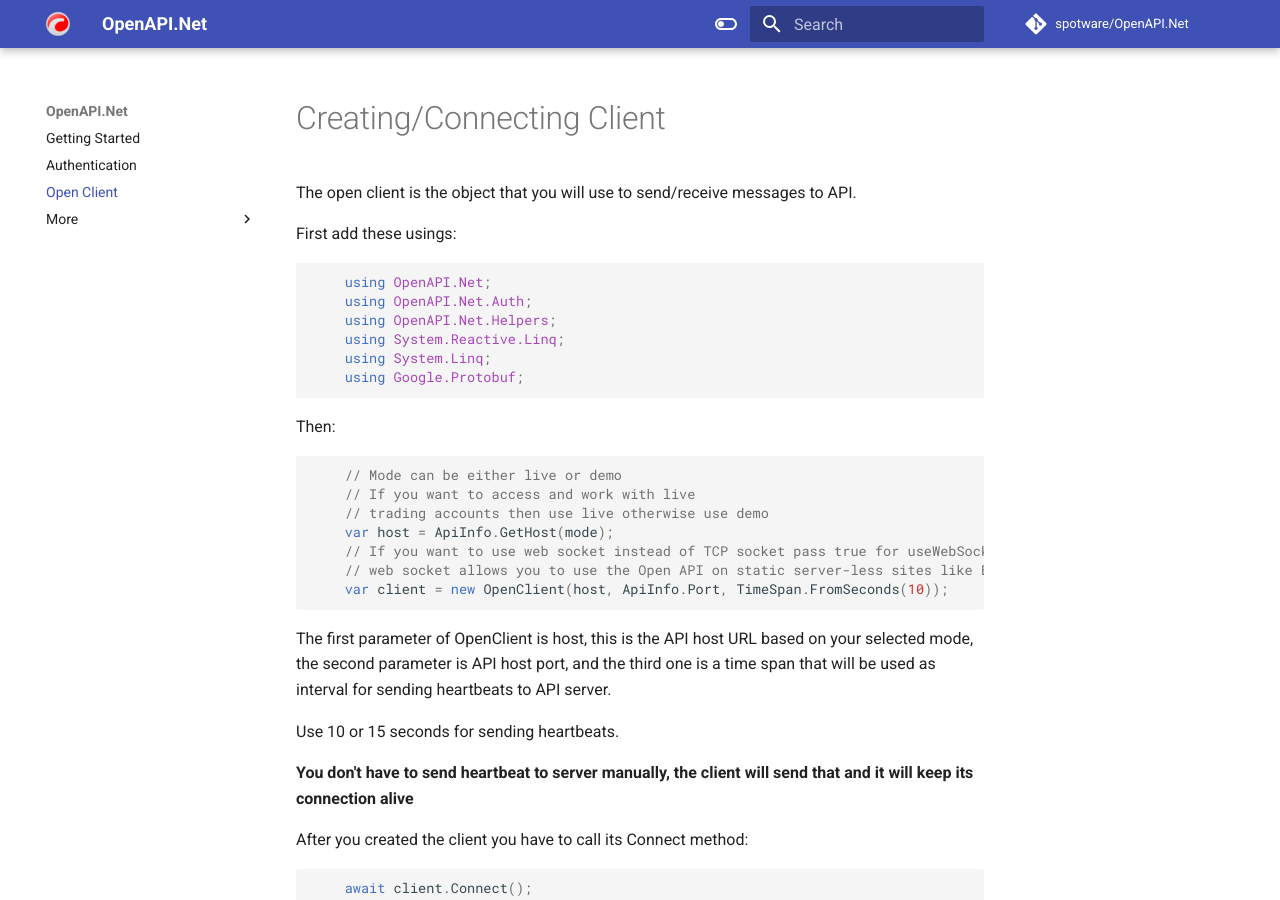
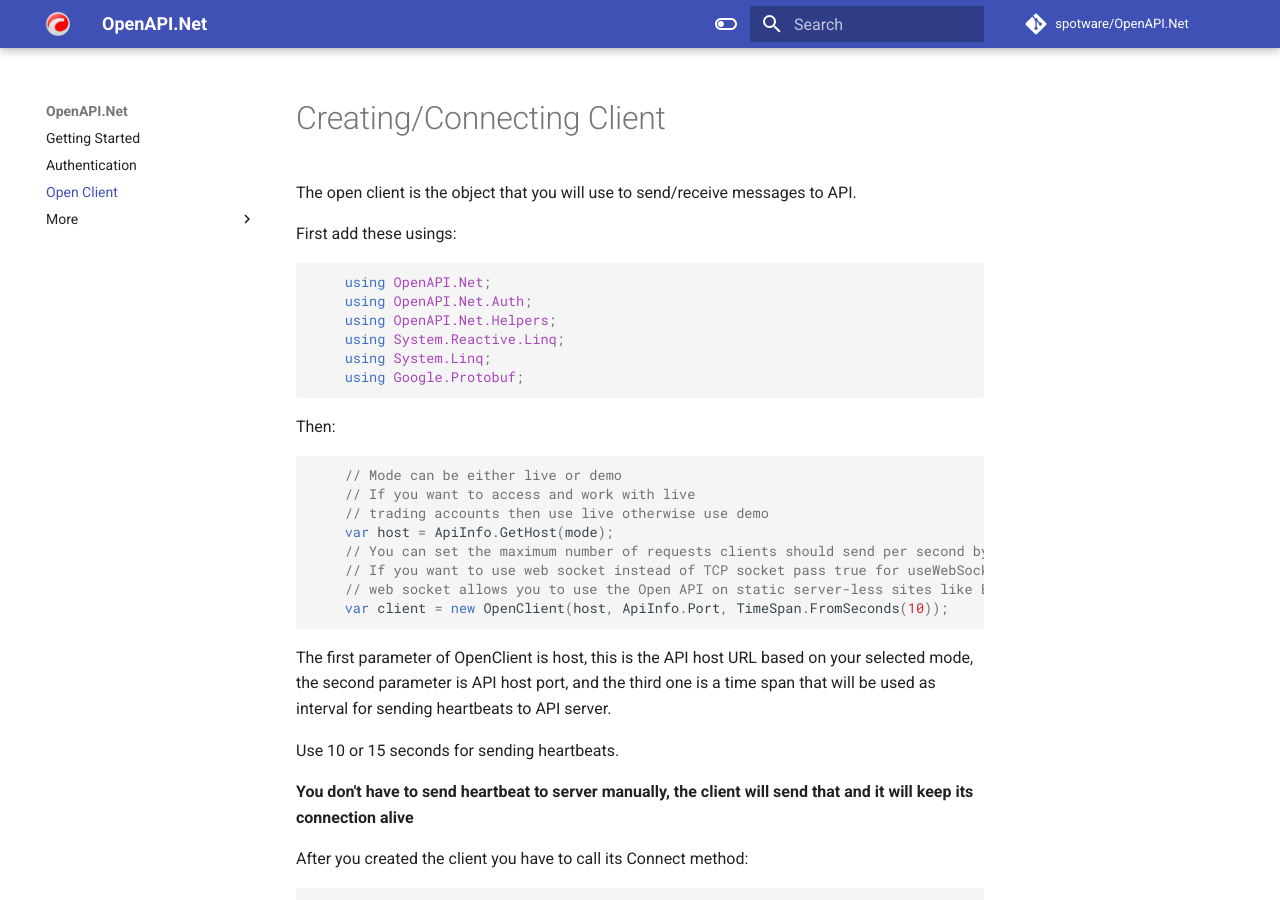
Before and after one commit to spotware/OpenAPI.Net, an MkDocs documentation site: the page built from docs/open-client.md, in a window 1280 px wide and 900 px high. Built offline with MkDocs 1.6.1 and Material for MkDocs 9.7.7, drawn with Linux system fonts in a browser that asks for light colours; comment, search, counter and statistics services are not loaded.

Commit message:
Added maxRequestPerSecond parameter comment

```diff
--- a/docs/open-client.md
+++ b/docs/open-client.md
@@ -20,6 +20,7 @@
 	// If you want to access and work with live
 	// trading accounts then use live otherwise use demo
 	var host = ApiInfo.GetHost(mode);
+	// You can set the maximum number of requests clients should send per second by using maxRequestPerSecond parameter (default: 40)
 	// If you want to use web socket instead of TCP socket pass true for useWebSocket parameter of constructor
 	// web socket allows you to use the Open API on static server-less sites like Blazor WASM environment
     var client = new OpenClient(host, ApiInfo.Port, TimeSpan.FromSeconds(10));
```
